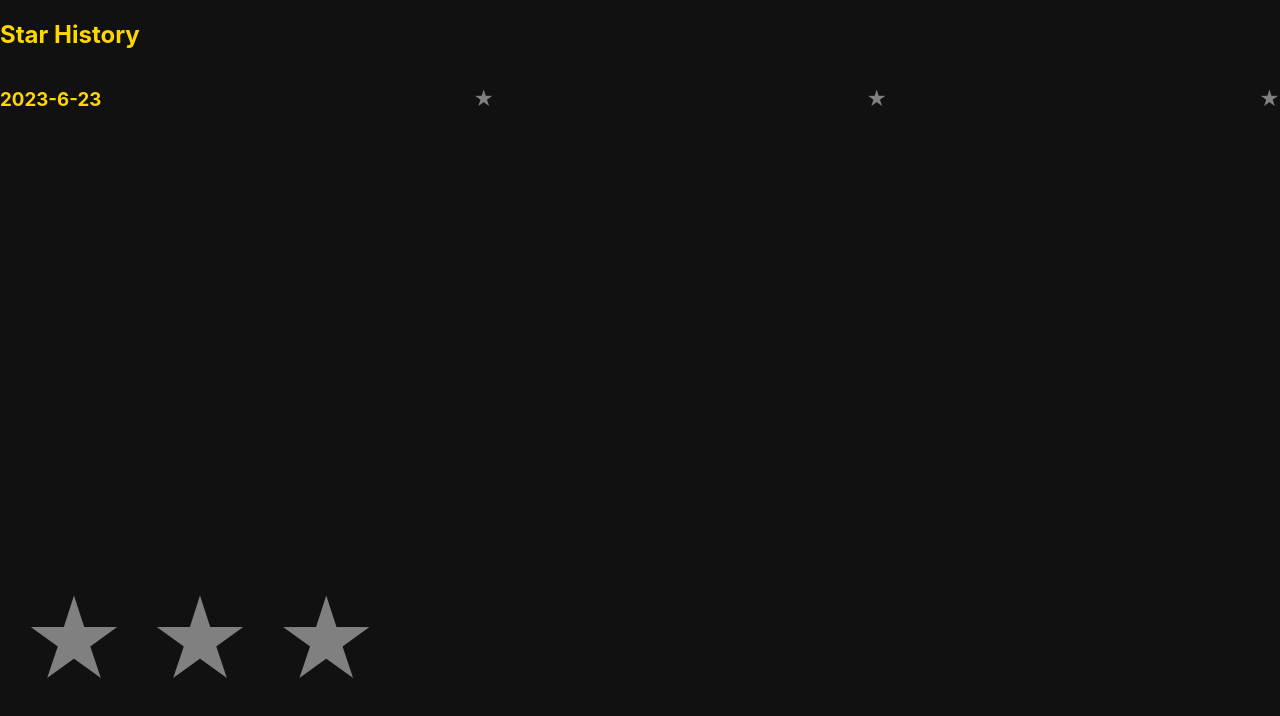
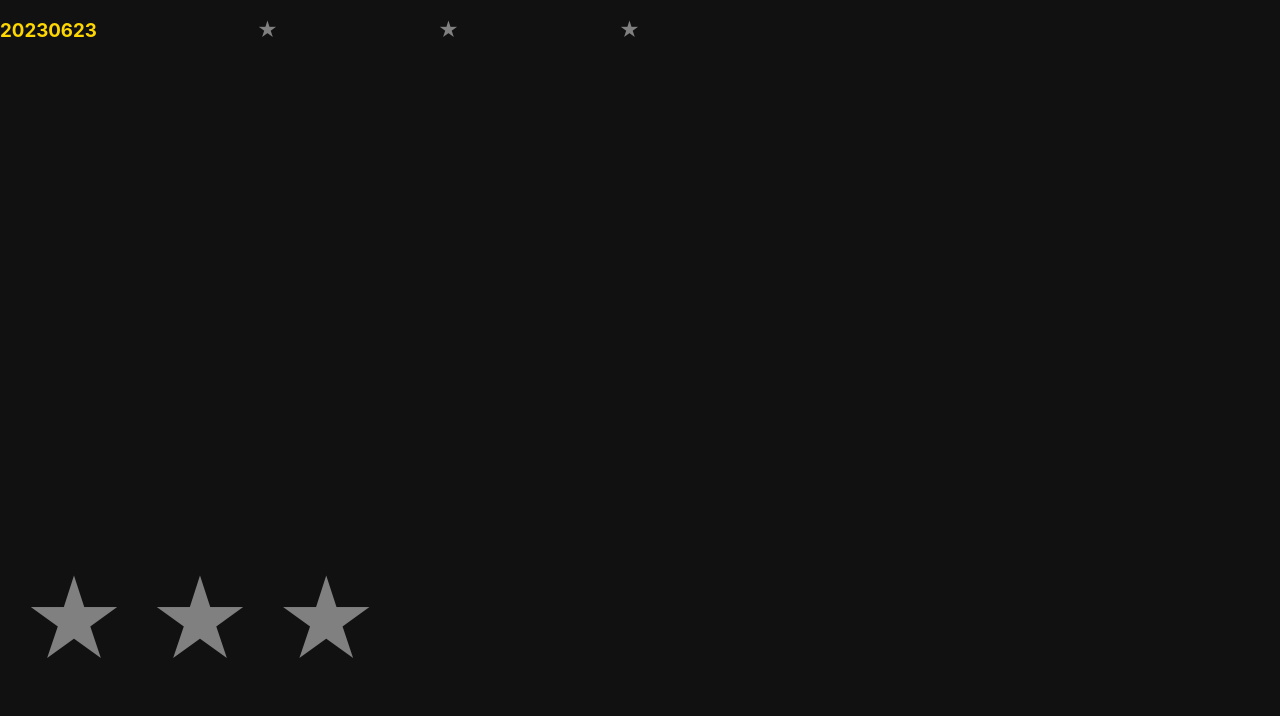
Before and after one commit to joseph-abell/stars, a React (Create React App) app: page / in a window 1280 px wide. Shown: the top 716 px of the page. Built offline with nearby package versions, Linux system fonts and the light colour scheme.

Commit message:
more tweaks

```diff
--- a/src/App.js
+++ b/src/App.js
@@ -39,10 +39,10 @@ const App = ()  => {
   const getFormattedDate = () => {
     const date = new Date();
     const year = date.getFullYear();
-    const month = date.getMonth() + 1; // month is 0-indexed
+    const month = (date.getMonth() + 1).toString().padStart(2, '0'); // month is 0-indexed
     const day = date.getDate();
 
-    return `${year}-${month}-${day}`;
+    return `${year}${month}${day}`;
   };
 
   const toggleStar = (index) => {
@@ -54,8 +54,7 @@ const App = ()  => {
   return (
     <div>
     <aside>
-      <h2>Star History</h2>
-      {allStars.length > 0 && allStars.map((star) => (
+      {allStars.length > 0 && allStars.sort((a, b) => b.date - a.date).map((star) => (
         <div key={star.data} className='star-history-item'>
           <h3>{star.data}</h3>
 
--- a/src/index.css
+++ b/src/index.css
@@ -34,4 +34,5 @@ aside {
   justify-content: space-between;
   align-items: center;
   margin-bottom: 10px;
+  width: 50vw;
 }
```
